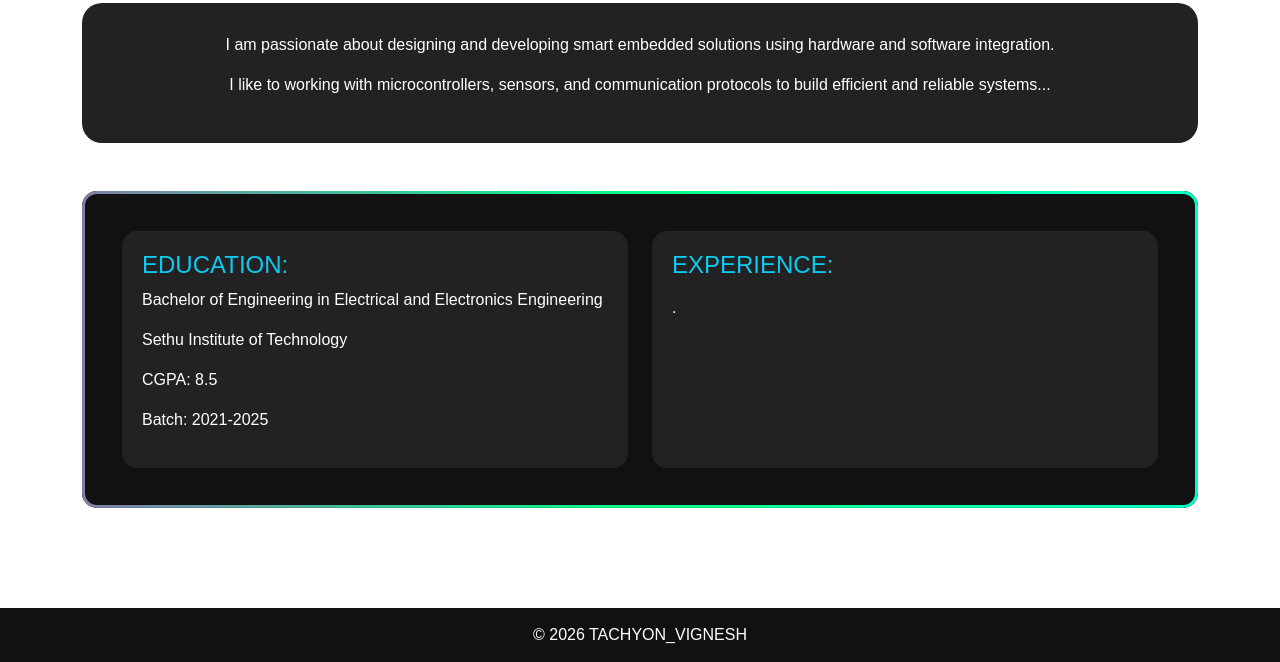
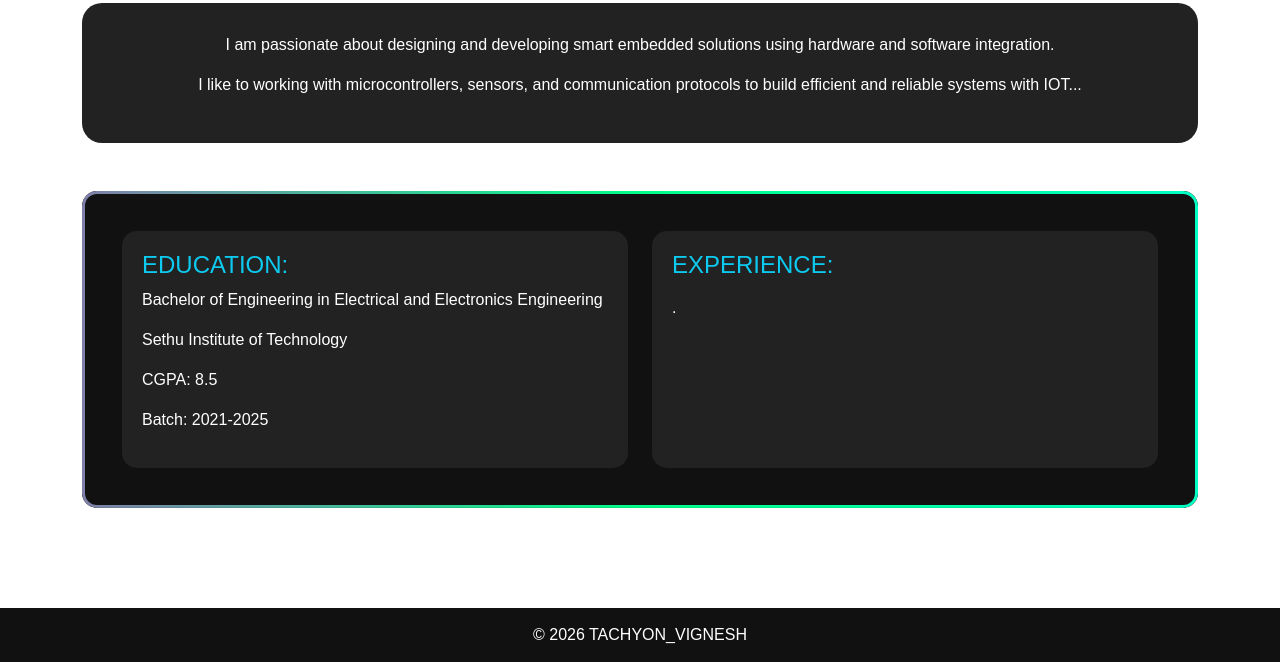
Before and after one commit to VigneshTachyon/MY-PORTFOLIO-, a plain HTML site: page about.html in a window 1280 px wide. Shown: the part 221-883 px from the top of the page. Drawn offline with nearby package versions, Linux system fonts and the light colour scheme.

Commit message:
Update about.html

```diff
--- a/about.html
+++ b/about.html
@@ -55,7 +55,7 @@
 
 <div class="card-custom mt-4">
 <p>I am passionate about designing and developing smart embedded solutions using hardware and software integration.</p>
-<p> I like to working with microcontrollers, sensors, and communication protocols to build efficient and reliable systems...</p>
+<p> I like to working with microcontrollers, sensors, and communication protocols to build efficient and reliable systems with IOT...</p>
 
 </div>
 
```
